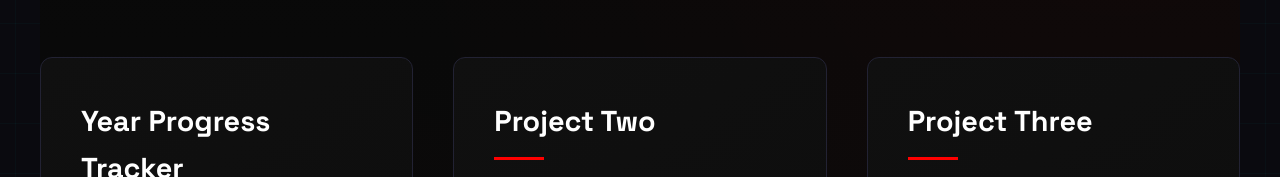
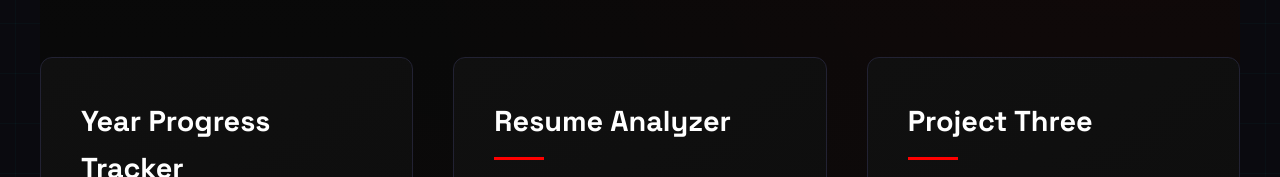
Before and after one commit to codedbytim-22/Tim-s-portfolio, a plain HTML site: page projects.html in a window 1280 px wide. Shown: the part 552-729 px from the top of the page. Drawn offline with Linux system fonts and the light colour scheme.

Commit message:
title for project 2

```diff
--- a/projects.html
+++ b/projects.html
@@ -99,7 +99,7 @@
           </a>
         </div>
         <div class="project-card">
-          <h3>Project Two</h3>
+          <h3>Resume Analyzer</h3>
           <p>
             A Resume Analyzer that lets a user uplaod PDF PR DOCX Resume for AI
             analysis and feedback on:<br />
```
